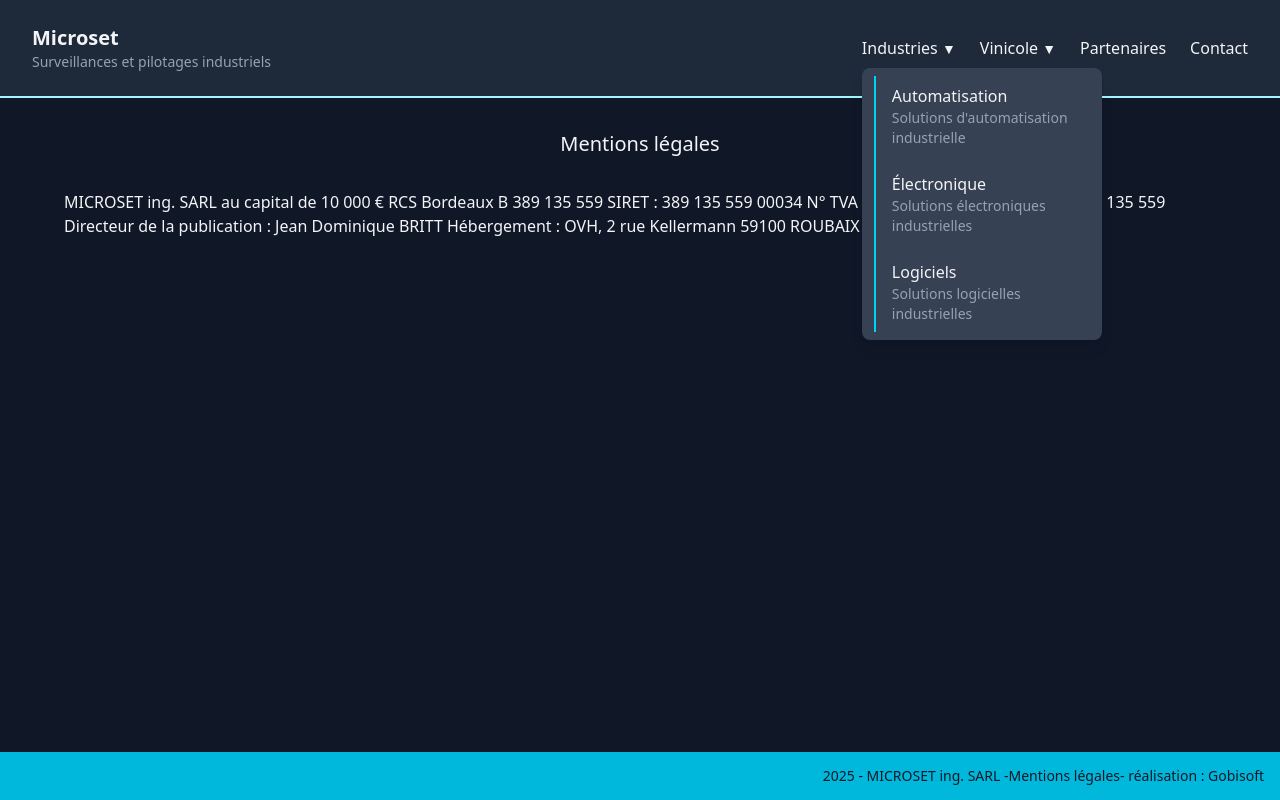
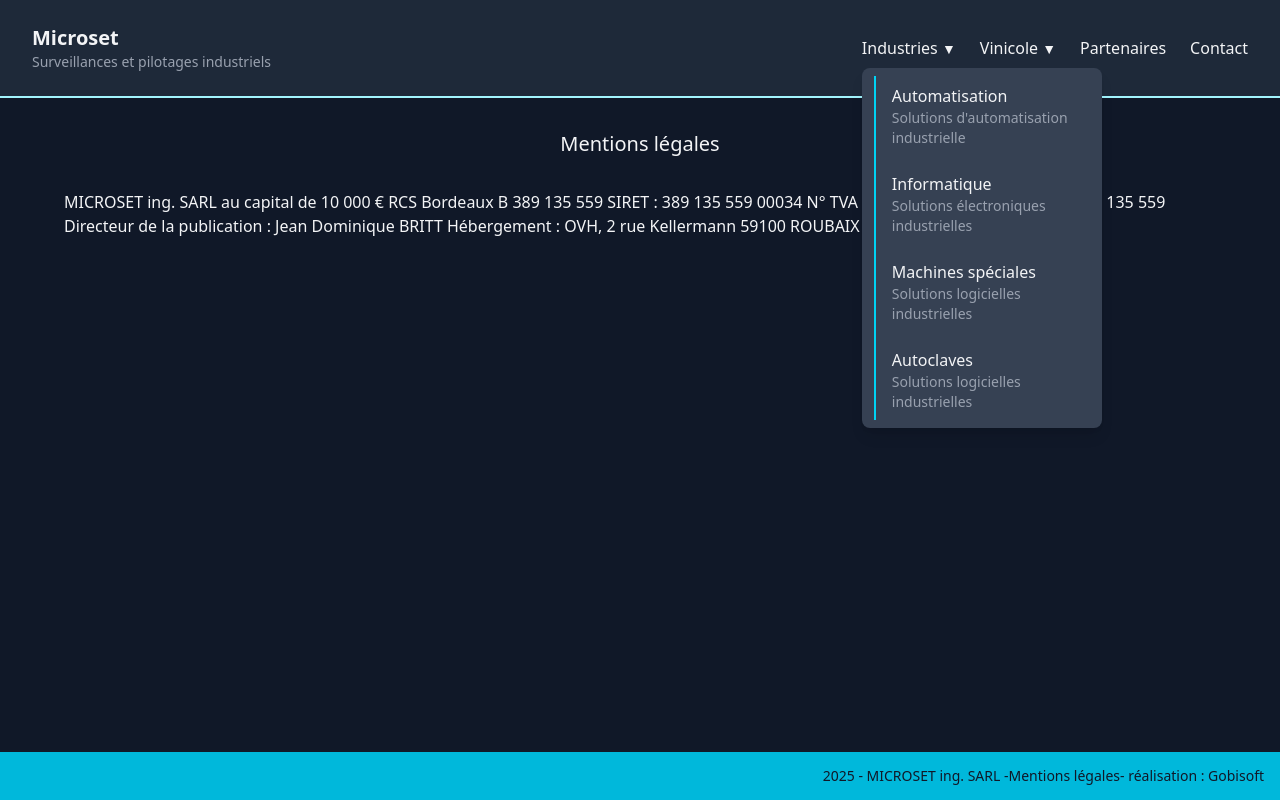
Before and after one commit to bendersoft/microset-static-website, a React (Vite) app in the folder microset/: page /mentions in a window 1280 px wide. Both pictures are taken after a click on the button "Industries ▼". Built offline with nearby package versions, Linux system fonts and the light colour scheme.

Commit message:
refactor Menu and AppRoutes components; update routing paths and enhance structure for industries and vinicole sections

```diff
--- a/microset/src/components/Menu.tsx
+++ b/microset/src/components/Menu.tsx
@@ -59,7 +59,7 @@ function Menu() {
 								<div className="absolute left-0 mt-2 w-60 bg-gray-700 shadow-lg rounded-lg py-2">
 									<div className="space-y-2  mx-3 border-l-2 border-cyan-400">
 										<Link
-											to="/automatisme"
+											to="/industries/automatisme"
 											onClick={closeMenus}
 											className="block px-4 py-2 hover:bg-gray-600"
 											aria-label="Automatisation - Solutions d'automatisation industrielle"
@@ -70,23 +70,34 @@ function Menu() {
 											</span>
 										</Link>
 										<Link
-											to="/industries"
+											to="/industries/informatique"
 											onClick={closeMenus}
 											className="block px-4 py-2 hover:bg-gray-600"
-											aria-label="Électronique - Solutions électroniques industrielles"
+											aria-label="Électronique"
 										>
-											<span className="block font-medium">Électronique</span>
+											<span className="block font-medium">Informatique</span>
 											<span className="block text-sm text-gray-400">
 												Solutions électroniques industrielles
 											</span>
 										</Link>
 										<Link
-											to="/industries"
+											to="/industries/machines"
 											onClick={closeMenus}
 											className="block px-4 py-2 hover:bg-gray-600"
-											aria-label="Logiciels - Solutions logicielles industrielles"
+											aria-label="Logiciels"
 										>
-											<span className="block font-medium">Logiciels</span>
+											<span className="block font-medium">Machines spéciales</span>
+											<span className="block text-sm text-gray-400">
+												Solutions logicielles industrielles
+											</span>
+										</Link>
+										<Link
+											to="/industries/autoclaves"
+											onClick={closeMenus}
+											className="block px-4 py-2 hover:bg-gray-600"
+											aria-label="Autoclaves"
+										>
+											<span className="block font-medium">Autoclaves</span>
 											<span className="block text-sm text-gray-400">
 												Solutions logicielles industrielles
 											</span>
@@ -111,38 +122,49 @@ function Menu() {
 								<div className="absolute left-0 mt-2 w-60 bg-gray-700 shadow-lg rounded-lg py-2">
 									<div className="space-y-2 mx-3 border-l-2 border-cyan-400">
 										<Link
-											to="/vinicole"
+											to="/vinicole/automatisme"
 											onClick={closeMenus}
 											className="block px-4 py-2 hover:bg-gray-600"
 											aria-label="Caves intelligentes - Solutions de caves intelligentes"
 										>
 											<span className="block font-medium">
-												Caves intelligentes
+												Automatismes
 											</span>
 											<span className="block text-sm text-gray-400">
 												Solutions de caves intelligentes
 											</span>
 										</Link>
 										<Link
-											to="/vinicole"
+											to="/vinicole/informatique"
 											onClick={closeMenus}
 											className="block px-4 py-2 hover:bg-gray-600"
 											aria-label="Traçabilité - Solutions de traçabilité"
 										>
-											<span className="block font-medium">Traçabilité</span>
+											<span className="block font-medium">Informatique</span>
 											<span className="block text-sm text-gray-400">
-												Solutions de traçabilité
+												Logiciels vinicoles
 											</span>
 										</Link>
 										<Link
-											to="/vinicole"
+											to="/vinicole/electronique"
 											onClick={closeMenus}
 											className="block px-4 py-2 hover:bg-gray-600"
 											aria-label="Analyse qualité - Solutions d'analyse qualité"
 										>
-											<span className="block font-medium">Analyse qualité</span>
+											<span className="block font-medium">Electronique</span>
 											<span className="block text-sm text-gray-400">
-												Solutions d'analyse qualité
+												Solutions électroniques
+											</span>
+										</Link>
+										<Link
+											to="/vinicole/appareils"
+											onClick={closeMenus}
+											className="block px-4 py-2 hover:bg-gray-600"
+											aria-label="Analyse qualité - Solutions d'analyse qualité"
+										>
+											<span className="block font-medium">Appareils</span>
+											<span className="block text-sm text-gray-400">
+												Solutions blabla
 											</span>
 										</Link>
 									</div>
@@ -187,25 +209,32 @@ function Menu() {
 								{openDropdown === "industries" && (
 									<div className="space-y-2 pl-4 border-l-2 border-cyan-400 ml-2">
 										<Link
-											to="/industries"
+											to="/industries/automatisme"
 											onClick={closeMenus}
 											className="block py-1 hover:bg-gray-700 rounded-lg hover:text-cyan-400"
 										>
 											Automatisation
 										</Link>
 										<Link
-											to="/industries"
+											to="/industries/informatique"
 											onClick={closeMenus}
 											className="block py-1 hover:bg-gray-700 rounded-lg hover:text-cyan-400"
 										>
 											Électronique
 										</Link>
 										<Link
-											to="/industries"
+											to="/industries/machines"
 											onClick={closeMenus}
 											className="block py-1 hover:bg-gray-700 rounded-lg hover:text-cyan-400"
 										>
-											Logiciels
+											Machines spéciales
+										</Link>
+										<Link
+											to="/industries/autoclaves"
+											onClick={closeMenus}
+											className="block py-1 hover:bg-gray-700 rounded-lg hover:text-cyan-400"
+										>
+											Autoclaves
 										</Link>
 									</div>
 								)}
@@ -224,25 +253,32 @@ function Menu() {
 								{openDropdown === "vinicole" && (
 									<div className="space-y-2 pl-4 border-l-2 border-cyan-400 ml-2">
 										<Link
-											to="/vinicole"
+											to="/vinicole/automatisme"
 											onClick={closeMenus}
 											className="block py-1 hover:bg-gray-700 rounded-lg hover:text-cyan-400"
 										>
-											Caves intelligentes
+											Automatisme
 										</Link>
 										<Link
-											to="/vinicole"
+											to="/vinicole/informatique"
 											onClick={closeMenus}
 											className="block py-1 hover:bg-gray-700 rounded-lg hover:text-cyan-400"
 										>
-											Traçabilité
+											Informatique
 										</Link>
 										<Link
-											to="/vinicole"
+											to="/vinicole/electronique"
 											onClick={closeMenus}
 											className="block py-1 hover:bg-gray-700 rounded-lg hover:text-cyan-400"
 										>
-											Analyse qualité
+											Electronique
+										</Link>
+										<Link
+											to="/vinicole/appareils"
+											onClick={closeMenus}
+											className="block py-1 hover:bg-gray-700 rounded-lg hover:text-cyan-400"
+										>
+											Appareils
 										</Link>
 									</div>
 								)}
--- a/microset/src/routes/AppRoutes.tsx
+++ b/microset/src/routes/AppRoutes.tsx
@@ -1,23 +1,52 @@
 import { Route, Routes } from "react-router-dom";
-import Automatisme from "../pages/Automatisme";
+import IndusAutomatisme from "../pages/Industrie/IndusAutomatisme";
 import Contact from "../pages/Contact";
 import Home from "../pages/Home";
-import Industries from "../pages/Industries";
 import Mentions from "../pages/Mention";
 import Partenaires from "../pages/Partenaires";
-import Vinicole from "../pages/Vinicole";
+import { Outlet } from "react-router-dom";
+import IndusInformatique from "../pages/Industrie/IndusInformatique";
+import Machines from "../pages/Industrie/Machines";
+import Autoclaves from "../pages/Industrie/Autoclaves";
+import ViniAutomatisme from "../pages/Vinicole/ViniAutomatisme";
+import ViniInformatique from "../pages/Vinicole/ViniInformatique";
+import Electronique from "../pages/Vinicole/Electronique";
+import Appareils from "../pages/Vinicole/Appareils";
+
+const IndustriesLayout = () => (
+	<div>
+		<h1 className="text-3xl font-bold mb-4">Industries</h1>
+		<Outlet />
+	</div>
+);
+
+const VinicoleLayout = () => (
+	<div>
+		<h1 className="text-3xl font-bold mb-4">Vinicole</h1>
+		<Outlet />
+	</div>
+);
 
 const AppRoutes = () => {
 	return (
 		<main className="flex flex-1 flex-col gap-4 text-gray-100 sm:gap-8 py-4 sm:py-8 px-4 sm:px-16 max-w-7xl mx-auto">
 			<Routes>
 				<Route path="/" element={<Home />} />
-				<Route path="/industries" element={<Industries />} />
-				<Route path="/vinicole" element={<Vinicole />} />
+				<Route path="/industries" element={<IndustriesLayout />}>
+					<Route path="automatisme" element={<IndusAutomatisme />} />
+					<Route path="informatique" element={<IndusInformatique />} />
+					<Route path="machines" element={<Machines />} />
+					<Route path="autoclaves" element={<Autoclaves />} />
+				</Route>
+				<Route path="/vinicole" element={<VinicoleLayout />}>
+					<Route path="automatisme" element={<ViniAutomatisme />} />
+					<Route path="informatique" element={<ViniInformatique />} />
+					<Route path="electronique" element={<Electronique />} />
+					<Route path="appareils" element={<Appareils />} />
+				</Route>
 				<Route path="/partenaires" element={<Partenaires />} />
 				<Route path="/contact" element={<Contact />} />
 				<Route path="/mentions" element={<Mentions />} />
-				<Route path="/automatisme" element={<Automatisme />} />
 			</Routes>
 		</main>
 	);
```
